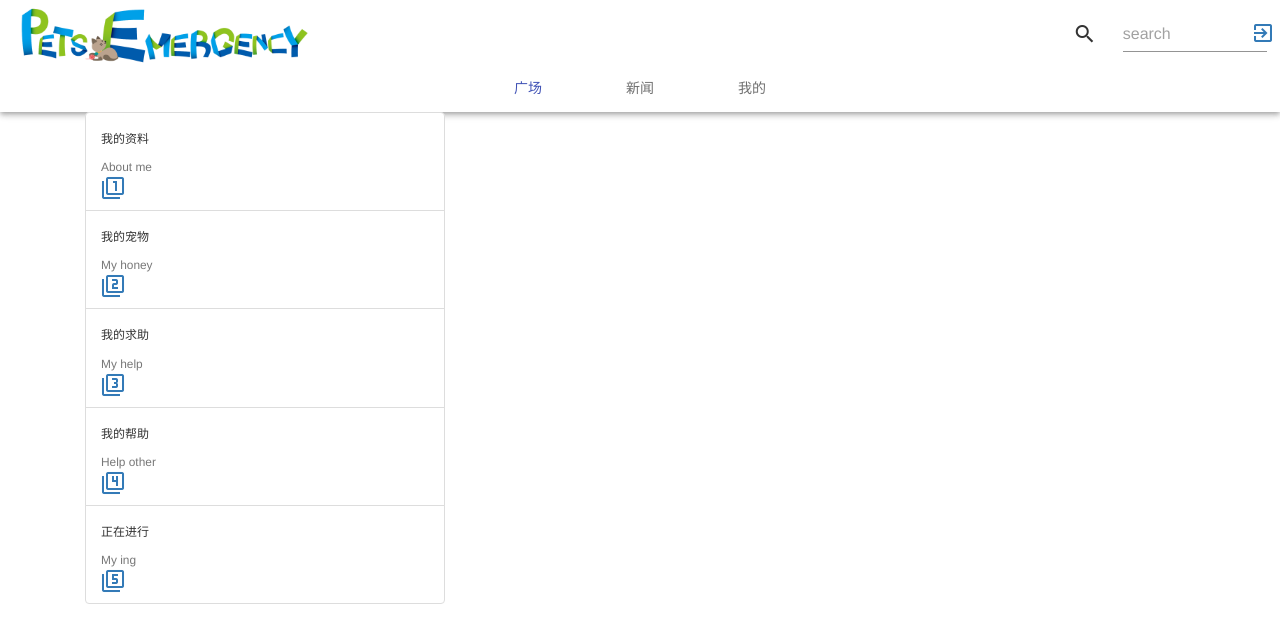
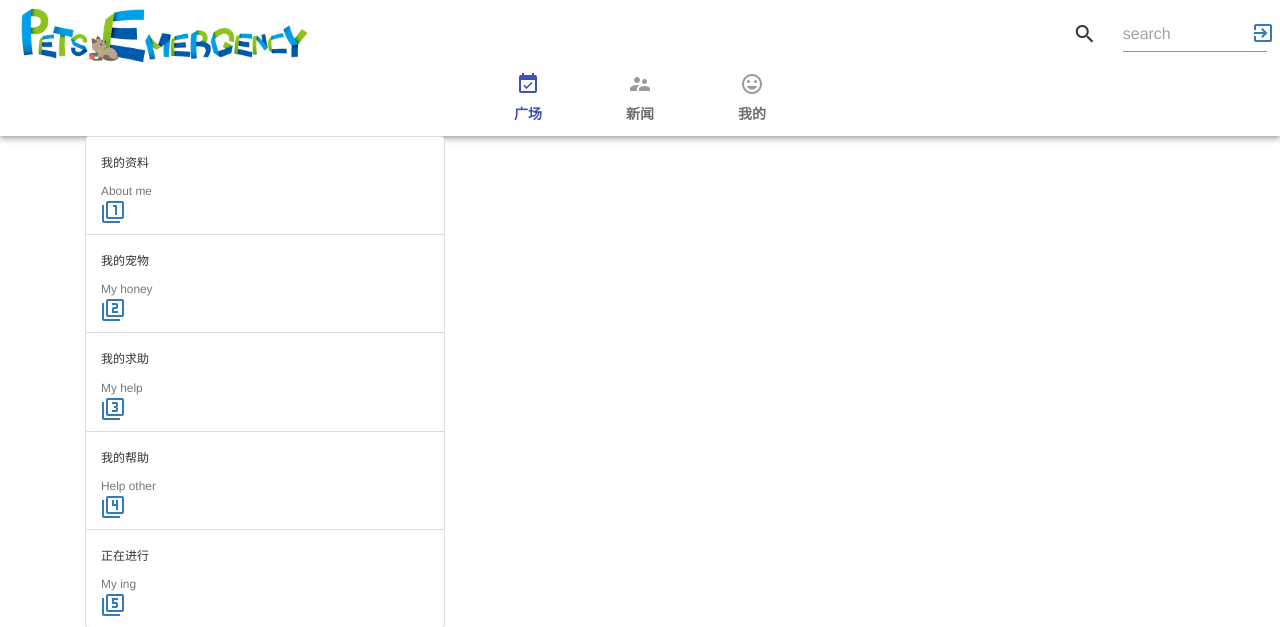
Before and after one commit to tingnim/Pets-Emergency, a Django app: page /pets/myzone/ in a window 1280 px wide. Shown: the top 627 px of the page. Run offline with Django 3.2, Linux system fonts and the light colour scheme; some libraries are stand-ins or nearby versions.

Commit message:
add icon

```diff
--- a/Pets/settings.py
+++ b/Pets/settings.py
@@ -25,7 +25,7 @@ SECRET_KEY = 'c6o@i6uryjso)s34q65u8fh!hwc7lk12y*c=(m!obwmk%il6$a'
 # SECURITY WARNING: don't run with debug turned on in production!
 DEBUG = True
 
-ALLOWED_HOSTS = []
+ALLOWED_HOSTS = ['*']
 
 
 # Application definition
--- a/templates/petsemergency/base.html
+++ b/templates/petsemergency/base.html
@@ -51,10 +51,19 @@
             </div>
         </div>
     </div>
-    <div class="mdui-tab mdui-tab-centered" mdui-tab>
-        <a href="{% url 'blog' %}" class="mdui-ripple mdui-ripple-white">广场</a>
-        <a href="{% url 'news' %}" class="mdui-ripple mdui-ripple-white">新闻</a>
-        <a href="{% url 'myzone' %}" class="mdui-ripple mdui-ripple-white">我的</a>
+    <div class="mdui-tab mdui-tab-centered" id="tab" mdui-tab>
+	<a href="{% url 'blog' %}" id="tab1" class="mdui-ripple">
+	    <i class="mdui-icon material-icons">&#xe614;</i>
+	    <label>广场</label>
+	</a>
+	<a href="{% url 'news' %}" id="tab2" class="mdui-ripple">
+	    <i class="mdui-icon material-icons">&#xe8d3;</i>
+	    <label>新闻</label>
+	</a>
+	<a href="{% url 'myzone' %}" id=tab3 class="mdui-ripple">
+	    <i class="mdui-icon material-icons">&#xe7f2;</i>
+	    <label>我的</label>
+	</a>
     </div>
 </div>
 
```
